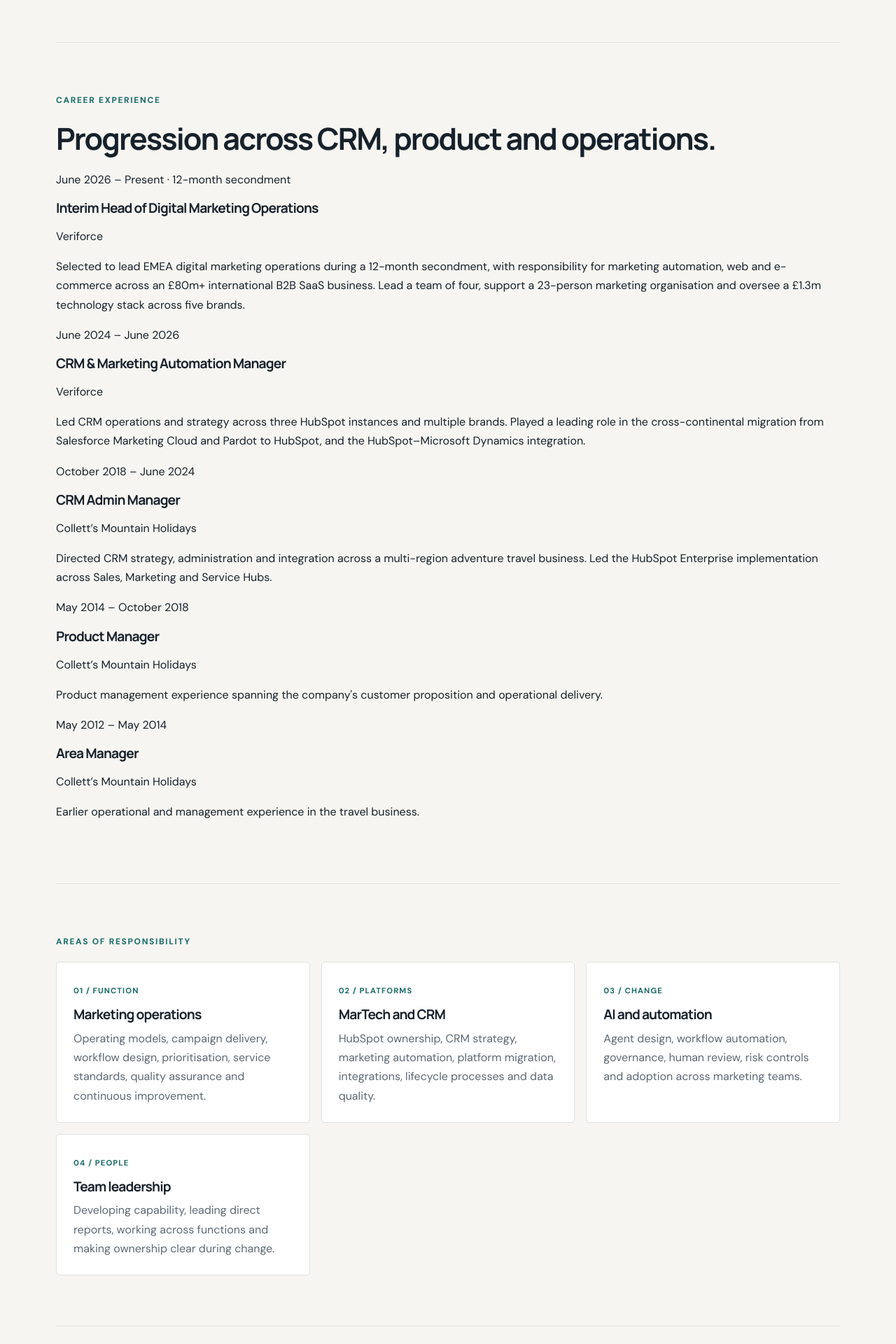
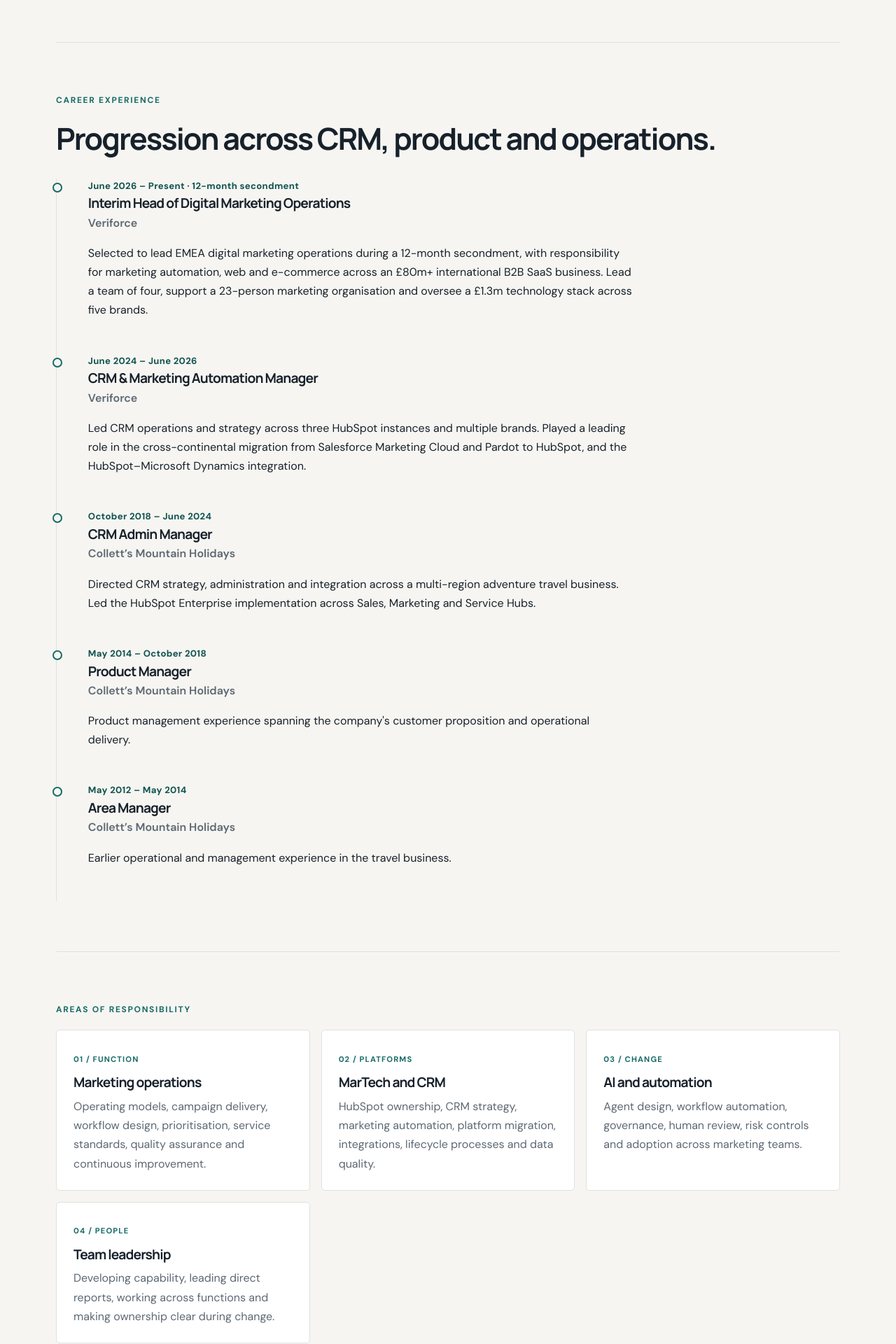
Before and after one commit to georgefwmurray/Marketing-Operations-Control-Centre, a Jekyll site: the page built from about.md, in a window 1280 px wide. Shown: the part 1413-3333 px from the top of the page at 70% size. Built offline with Jekyll 4.4.1, drawn with Linux system fonts in a browser that asks for light colours.

Commit message:
Style career timeline and case study content

```diff
--- a/assets/css/style.scss
+++ b/assets/css/style.scss
@@ -311,3 +311,26 @@ h3 { font-size:1.2rem; margin:0 0 .6rem; }
 }
 .agent-card-cta span { font-size:1.15rem; transition:transform .18s ease; }
 .agent-card:hover .agent-card-cta span { transform:translateX(4px); }
+
+
+/* Recruitment portfolio: career timeline and editorial case-study presentation. */
+.career-timeline { position:relative; max-width:900px; margin:2rem 0 0; padding-left:1.6rem; border-left:1px solid var(--line); }
+.career-entry { position:relative; padding:0 0 2rem 1.2rem; }
+.career-entry::before { content:""; position:absolute; left:-1.96rem; top:.38rem; width:.62rem; height:.62rem; border:2px solid var(--accent); border-radius:50%; background:var(--paper); }
+.career-entry h3 { margin:.15rem 0 .2rem; }
+.career-entry p { max-width:780px; }
+.career-dates { margin:0; color:var(--accent-dark); font-size:.82rem; font-weight:700; letter-spacing:.025em; }
+.career-employer { margin:.1rem 0 .55rem; color:var(--muted); font-weight:600; }
+.case-study-intro { max-width:850px; font-size:1.08rem; color:var(--muted); }
+.case-study-facts { display:grid; grid-template-columns:repeat(3,minmax(0,1fr)); gap:1rem; margin:1.5rem 0 2rem; }
+.case-study-fact { padding:1.1rem; border:1px solid var(--line); border-radius:8px; background:rgba(255,255,255,.65); }
+.case-study-fact strong { display:block; color:var(--accent-dark); font-size:1.55rem; }
+.case-study-fact span { display:block; margin-top:.25rem; color:var(--muted); font-size:.85rem; }
+.case-study-section { max-width:850px; margin:2rem 0; }
+.case-study-section h2 { margin-bottom:.65rem; }
+.case-study-note { padding:1rem 1.2rem; border-left:3px solid var(--accent); background:var(--soft); }
+@media(max-width:650px) {
+  .case-study-facts { grid-template-columns:1fr; }
+  .career-timeline { padding-left:1rem; }
+  .career-entry { padding-left:.85rem; }
+}
```
